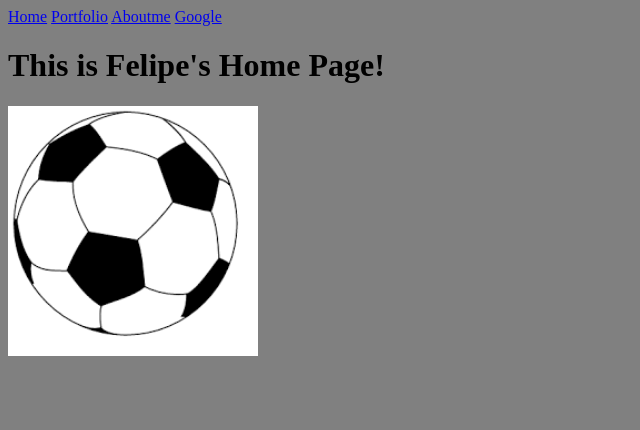
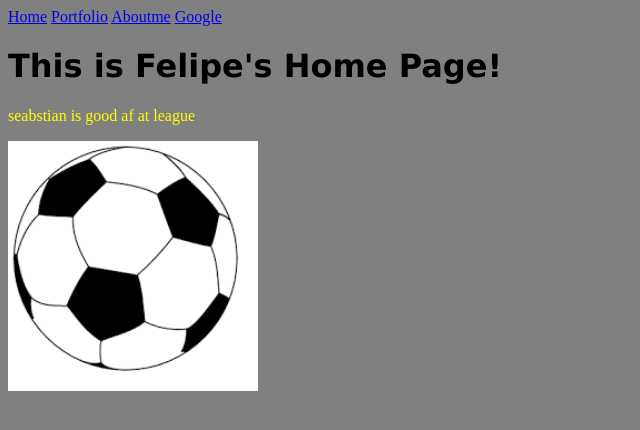
Before and after one commit to fdelira095/fdelira095.github.io, a plain HTML site: page my_website/index.html in a window 1280 px wide. Shown: the whole page, without its empty margins (0-640 px from the left). Drawn offline with Linux system fonts and the light colour scheme.

Commit message:
Changed the heading

```diff
--- a/my_website/index.html
+++ b/my_website/index.html
@@ -10,8 +10,8 @@
     <a href="portfolio.html">Portfolio</a>
      <a href="aboutme.html">Aboutme</a>
      <a href="https://www.google.com">Google</a>
-    <h1>This is Felipe's Home Page!</h1>
-    <p> </p>
+    <h1 style="font-family:verdana;">This is Felipe's Home Page!</h1>
+   <p style="color:yellow;">seabstian is good af at league</p>
     <img src="images/soccerball.png" height="250">
   </body>
 </html>
```
